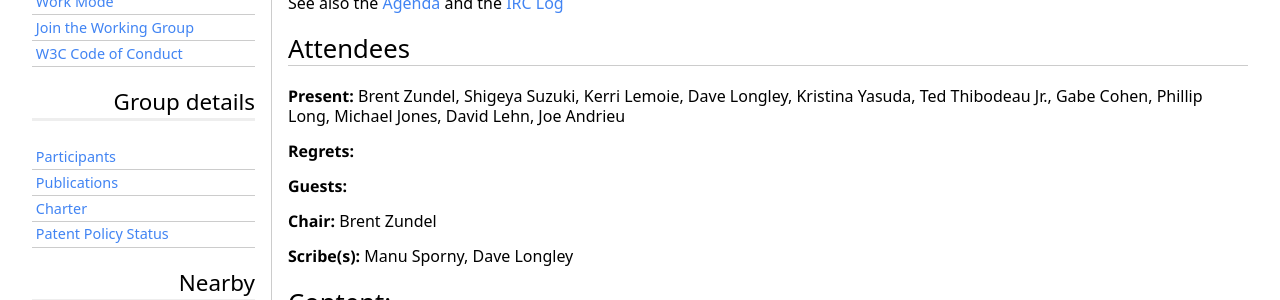
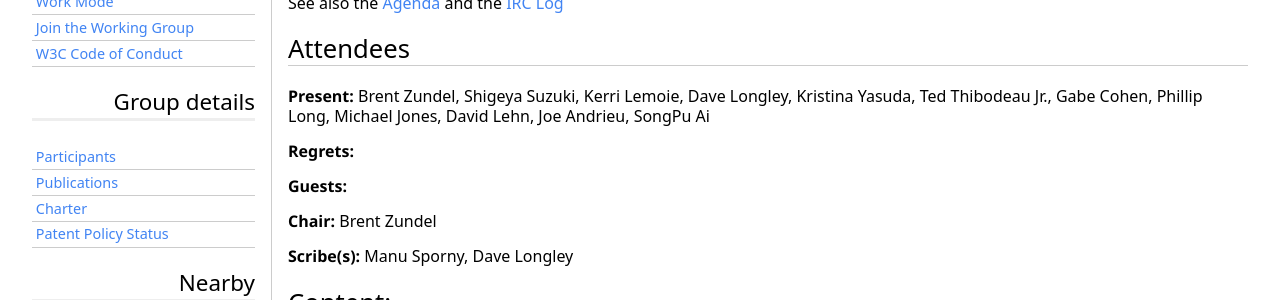
Before and after one commit to w3c/verifiable-credentials, a Jekyll site: the page built from _minutes/2023-03-14-vcwg-special.md, in a window 1280 px wide and 900 px high. Shown: the part 251-551 px from the top of the window. Built offline with Jekyll 4.4.1, drawn with Linux system fonts in a browser that asks for light colours; some web fonts are replaced.

Commit message:
Added a participants to the latest minutes

```diff
--- a/_minutes/2023-03-14-vcwg-special.md
+++ b/_minutes/2023-03-14-vcwg-special.md
@@ -103,6 +103,10 @@ json-ld: |
                 },
                 {
                     "@type": "Person",
+                    "name": "Songpu Ai"
+                },
+                {
+                    "@type": "Person",
                     "name": "Joe Andrieu"
                 }
             ]
@@ -129,7 +133,7 @@ See also the [Agenda](https://www.w3.org/events/meetings/9ff74350-6398-41c5-a5d3
 
 ## Attendees
 {: .no_toc}
-**Present:** Brent Zundel, Shigeya Suzuki, Kerri Lemoie, Dave Longley, Kristina Yasuda, Ted Thibodeau Jr., Gabe Cohen, Phillip Long, Michael Jones, David Lehn, Joe Andrieu
+**Present:** Brent Zundel, Shigeya Suzuki, Kerri Lemoie, Dave Longley, Kristina Yasuda, Ted Thibodeau Jr., Gabe Cohen, Phillip Long, Michael Jones, David Lehn, Joe Andrieu, SongPu Ai
 
 **Regrets:**
 
```
Also changed, not shown: assets/nicknames.json (+8 -1 lines).
